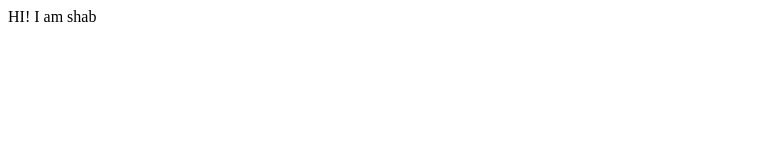
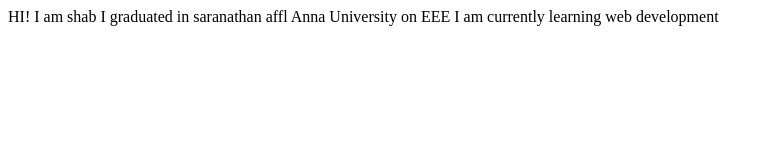
Before and after one commit to shahbazDev/student-site-sk, a plain HTML site: page index.html in a window 1280 px wide. Shown: the whole page, without its empty margins (0-774 px from the left). Drawn offline with Linux system fonts and the light colour scheme.

Commit message:
docs:updated detais
added clg n what i do current

```diff
--- a/index.html
+++ b/index.html
@@ -4,9 +4,11 @@
     <meta charset="UTF-8">
     <meta http-equiv="X-UA-Compatible" content="IE=edge">
     <meta name="viewport" content="width=device-width, initial-scale=1.0">
-    <title>student</title>
+    <title>shab site</title>
 </head>
 <body>
     HI! I am shab
+    I graduated in saranathan affl Anna University on EEE
+    I am currently learning web development
 </body>
 </html>
```
